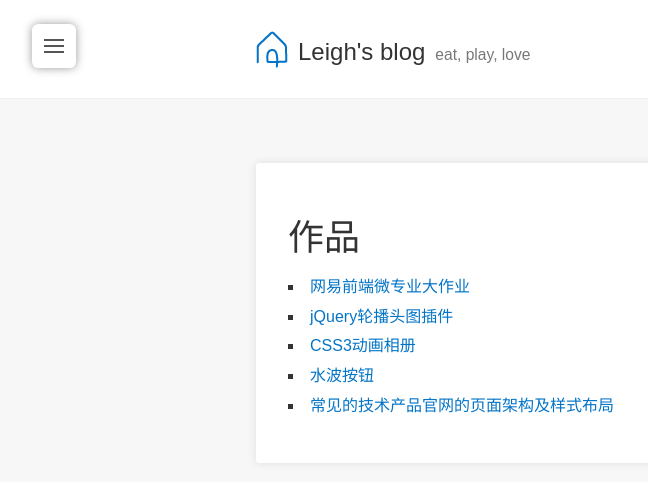
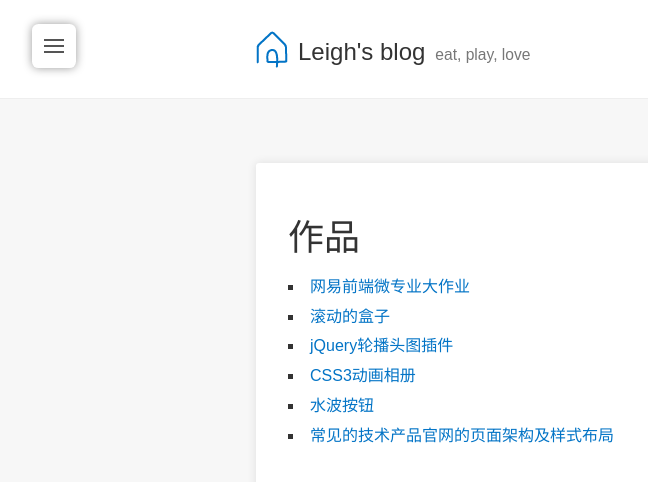
Before and after one commit to leighcc/ideal-waddle, a Jekyll site: the page built from portfolio.md, in a window 1280 px wide. Shown: the top 482 px of the page, without its empty margins (0-648 px from the left). Built offline with Jekyll 4.4.1, drawn with Linux system fonts in a browser that asks for light colours; nearby versions of some CDN libraries; some web fonts are replaced.

Commit message:
update portfolio

```diff
--- a/portfolio.md
+++ b/portfolio.md
@@ -6,6 +6,7 @@ permalink: /portfolio/
 
 <ul>
 	<li><a href="http://leighcc.github.io/portfolio/EDU/index.html">网易前端微专业大作业</a></li>
+	<li><a href="http://leighcc.github.io/portfolio/DEMO/rollingBox/index.html">滚动的盒子</a></li>
 	<li><a href="http://leighcc.github.io/portfolio/DEMO/%E8%BD%AE%E6%92%AD%E5%A4%B4%E5%9B%BE_jQuery.html">jQuery轮播头图插件</a></li>
 	<li><a href="http://leighcc.github.io/portfolio/DEMO/CSS3%E5%8A%A8%E7%94%BB.html">CSS3动画相册</a></li>
 	<li><a href="http://leighcc.github.io/portfolio/DEMO/ripple.html">水波按钮</a></li>
```
